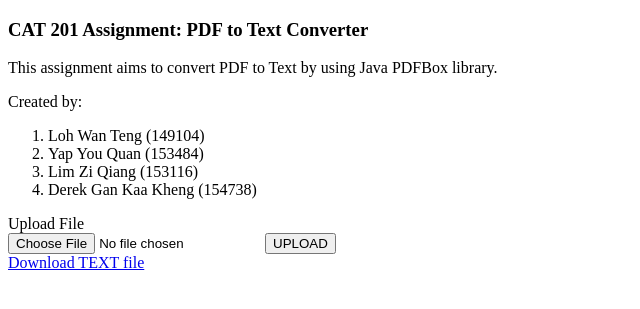
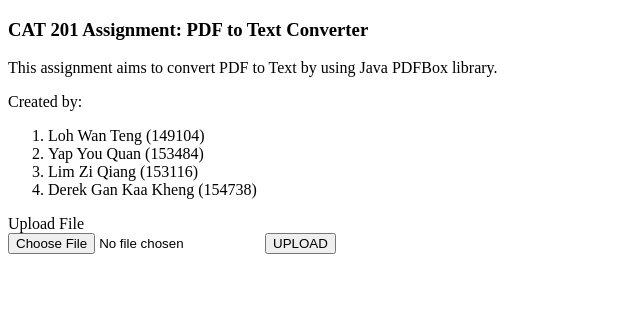
Before and after one commit to YouQuan2007/convert-pdf-text-web-app, a PHP site: page / in a window 1280 px wide. Shown: the top 309 px of the page, without its empty margins (0-640 px from the left). Run offline with PHP 8.4, Linux system fonts and the light colour scheme; data that the repository does not hold is empty.

Commit message:
modify clickable link

```diff
--- a/index.php
+++ b/index.php
@@ -25,7 +25,7 @@
     </div>
     <div class="download_text">
       <?php
-      echo "<a href='index.php?download=$file.txt'>Download TEXT file</a>";
+      // echo "<a href='index.php?download=$file.txt'>Download TEXT file</a>";
       ?>
     </div>
   </div>
@@ -44,7 +44,7 @@
     echo "<p class='success'>PDF Upload successful!</p>";
     $file = $_GET['upload'];
     echo shell_exec("cd java && javac -cp '.:/usr/share/java/*' ConvertText.java && java -cp '.:/usr/share/java/*' ConvertText $file.pdf");
-    header("Location: index.php?download=$file.txt");
+    echo "<a href='index.php?download=$file.txt'>Download TEXT file</a>";
   }
 
   if (!empty($_GET['download'])) {
```
